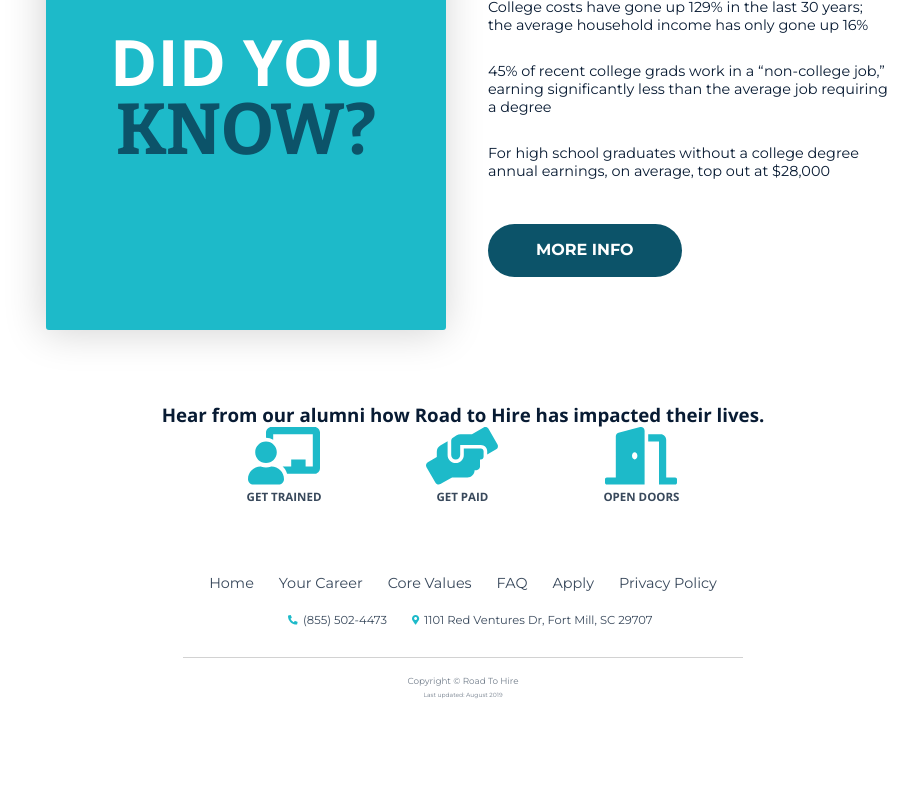
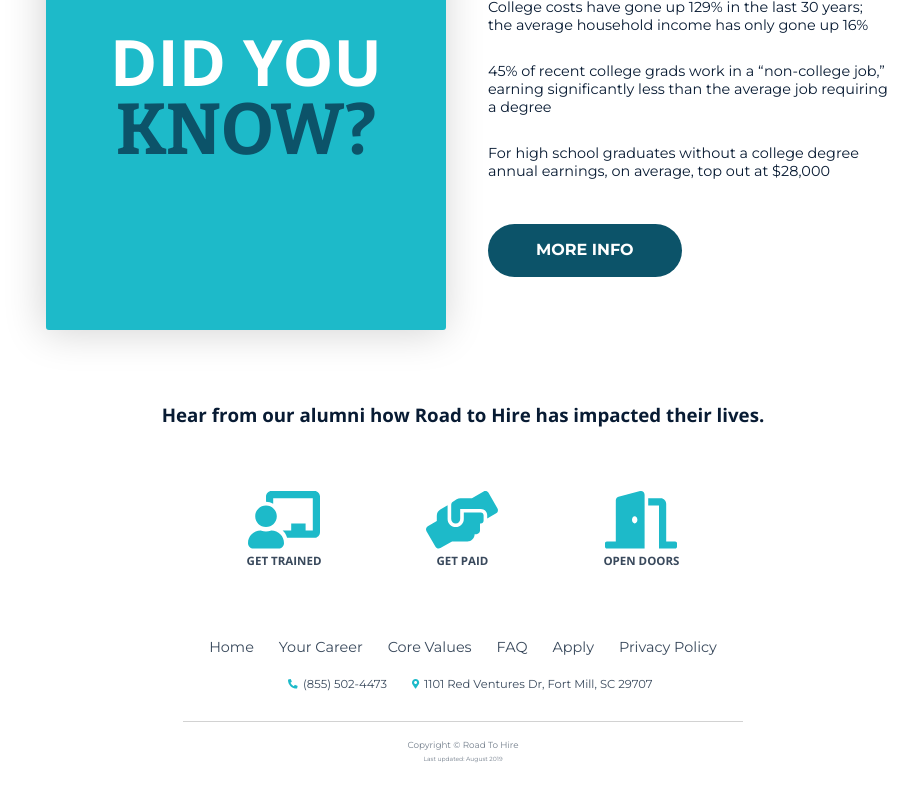
Before and after one commit to Tivler/roadtohire-clone, a React (Create React App) app: page / in a window 1280 px wide. Shown: the part 940-1740 px from the top of the page, without its empty margins (177-1095 px from the left). Before the commit the page ends 1678 px from the top, so only its background shows below. Built offline with nearby package versions, Linux system fonts and the light colour scheme.

Commit message:
added filler icons

```diff
--- a/src/components/feature/ImageHero/ImageHero.jsx
+++ b/src/components/feature/ImageHero/ImageHero.jsx
@@ -9,11 +9,7 @@
     <div className="imageQuoteUnder-wrapper">
       <div className="imageQuoteUnder-imageContainer">
         <div className="imageQuoteUnder-ImageDiv">
-          <img
-            alt="cohort 10"
-            className="imageQuoteUnder-Image"
-            src={props.url}
-          />
+          <img alt="cohort 10" className="imageQuoteUnder-Image" src={props.url} />
           <div className="test">
             <p className="imageQuoteUnder-overlayText">{props.title}</p>
           </div>
--- a/src/components/feature/Impact/_Impact.scss
+++ b/src/components/feature/Impact/_Impact.scss
@@ -14,6 +14,7 @@
 }
 
 .icon {
+    margin-top: 5%;
     font-size: 1.2em;
     text-decoration: none;
     display: flex;
@@ -27,7 +28,7 @@
 }
 
 .divid {
-    margin: 0 100px 0 100px;
+    margin: 5% 100px 0 100px;
 }
 
 .label {
```
